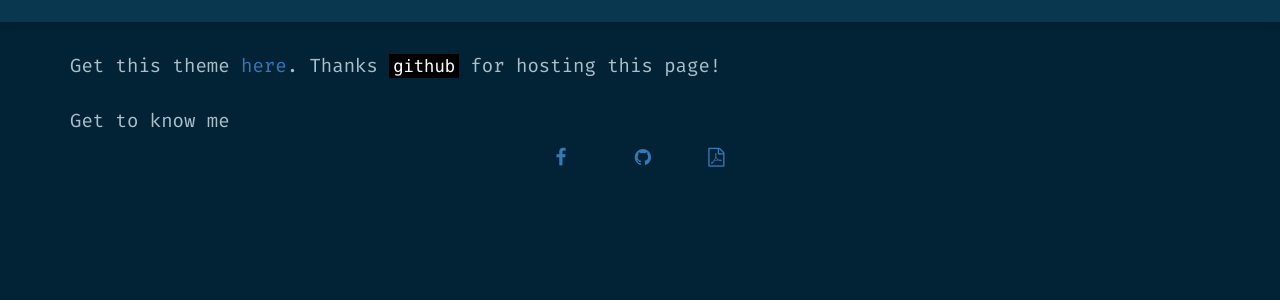
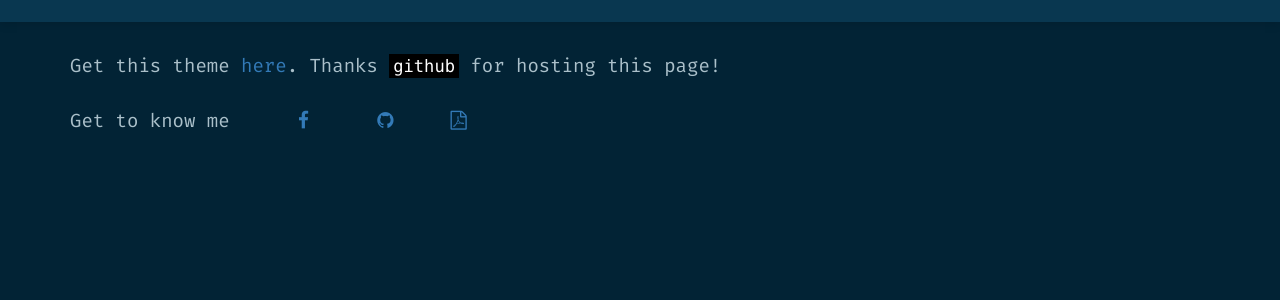
Before and after one commit to rishimi/rishimi.github.io, a Jekyll site: the page built from _posts/2016-05-12-initial-commit.markdown, in a window 1280 px wide. Shown: the part 218-518 px from the top of the page. Built offline with Jekyll 4.4.1, drawn with Linux system fonts in a browser that asks for light colours; nearby versions of some CDN libraries; some web fonts are replaced.

Commit message:
changes to first blog initial-commit

```diff
--- a/_posts/2016-05-12-initial-commit.markdown
+++ b/_posts/2016-05-12-initial-commit.markdown
@@ -7,7 +7,6 @@ categories: jekyll
 Get this theme [here][theme-github]. Thanks `github` for hosting this page!
 <br />
 <br />
-Get to know me
-      <center><a href="http://facebook.com/rishi25m"><i class="fa fa-facebook"></i></a> &nbsp; &nbsp; &nbsp;<a href="http://github.com/rishimi"><i class="fa fa-github"></i></a>&nbsp; &nbsp; &nbsp;<a href="/RishiMishra.PDF"><i class="fa fa-file-pdf-o" aria-hidden="true"></i></a></center>
+Get to know me &nbsp; &nbsp; &nbsp;<a href="http://facebook.com/rishi25m"><i class="fa fa-facebook"></i></a> &nbsp; &nbsp; &nbsp;<a href="http://github.com/rishimi"><i class="fa fa-github"></i></a>&nbsp; &nbsp; &nbsp;<a href="/RishiMishra.PDF"><i class="fa fa-file-pdf-o" aria-hidden="true"></i></a>
 
 [theme-github]: https://github.com/hemangsk/DevJournal
```
